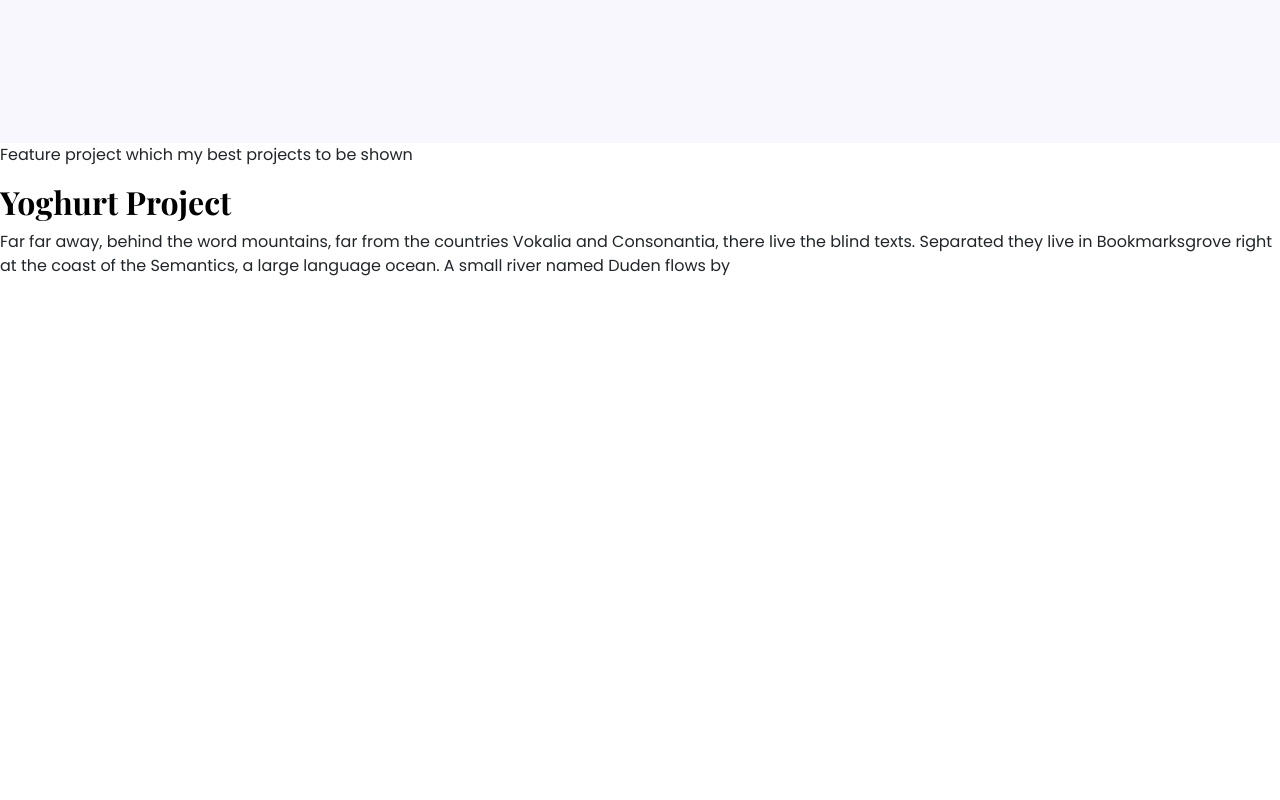
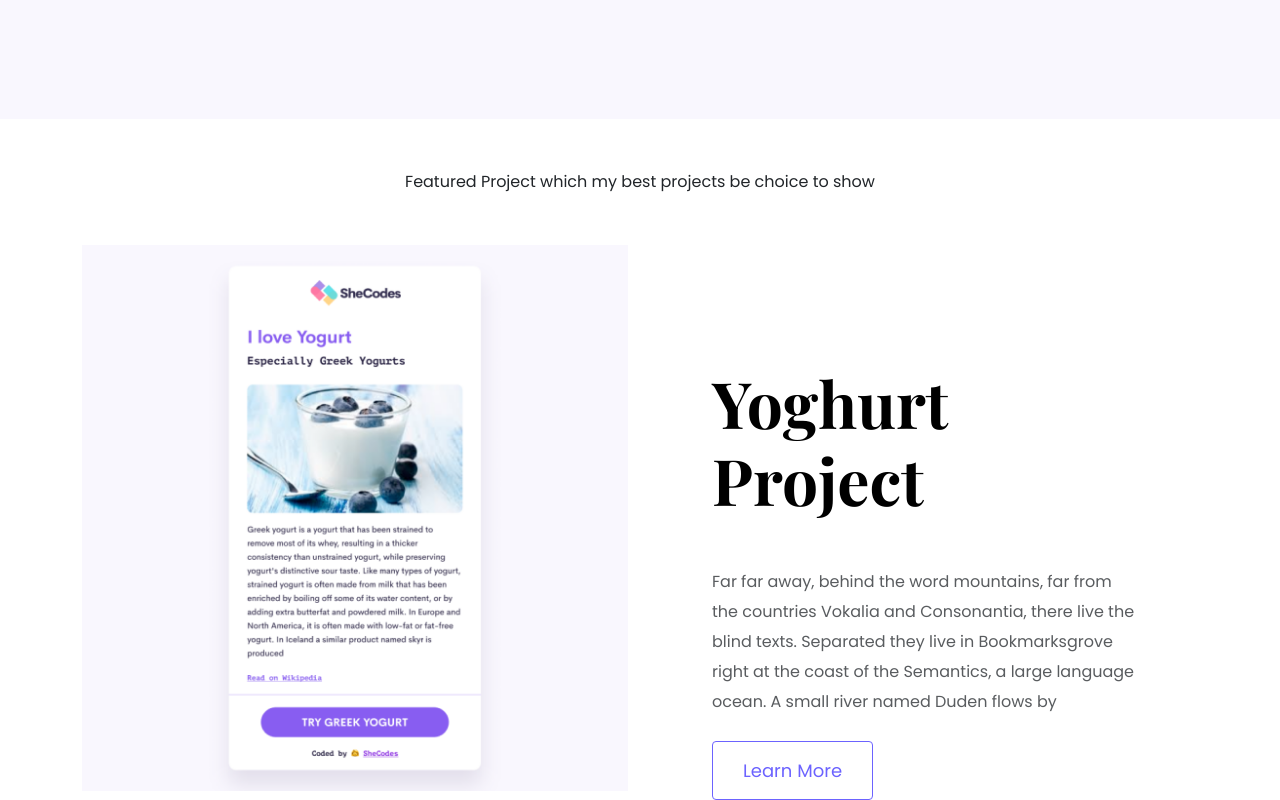
Before and after one commit to KengMagee/portfolio-project-lesson7, a plain HTML site: page index.html in a window 1280 px wide. Shown: the part 509-1309 px from the top of the page. Before the commit the page ends 803 px from the top, so only its background shows below. Drawn offline with nearby package versions, Linux system fonts and the light colour scheme; a web font is replaced by a local one.

Commit message:
created column grids and added project images

```diff
--- a/index.html
+++ b/index.html
@@ -42,13 +42,29 @@
         <a href="#" class="btn btn-branding">Contact Me</a>
       </div>
     </div>
-    <p>Feature project which my best projects to be shown</p>
-    <h2>Yoghurt Project</h2>
-    <p>
-      Far far away, behind the word mountains, far from the countries Vokalia
-      and Consonantia, there live the blind texts. Separated they live in
-      Bookmarksgrove right at the coast of the Semantics, a large language
-      ocean. A small river named Duden flows by
+    <p class="text-center m-5">
+      Featured Project which my best projects be choice to show
     </p>
+    <div class="container">
+      <div class="row">
+        <div class="col-6">
+          <img src="images/yoghurt.png" class="img-fluid" alt="" />
+        </div>
+        <div class="col-6">
+          <div class="project-description">
+            <h2 class="mb-5">Yoghurt Project</h2>
+
+            <p class="mb-4 text-muted">
+              Far far away, behind the word mountains, far from the countries
+              Vokalia and Consonantia, there live the blind texts. Separated
+              they live in Bookmarksgrove right at the coast of the Semantics, a
+              large language ocean. A small river named Duden flows by
+            </p>
+
+            <a href="" class="btn btn-branding-outline">Learn More</a>
+          </div>
+        </div>
+      </div>
+    </div>
   </body>
 </html>
--- a/styles/portfolio.css
+++ b/styles/portfolio.css
@@ -20,8 +20,13 @@ h4 {
 h1 {
   font-size: 96px;
 }
+h2 {
+  font-size: 64px;
+}
 p {
   font-weight: normal;
+  font-size: 16px;
+  line-height: 30px;
 }
 .hero {
   background: var(--secondary-color);
@@ -47,3 +52,14 @@ p {
   line-height: 27px;
   padding: 15px 30px;
 }
+.btn-branding-outline {
+  border-radius: 4px;
+  font-size: 18px;
+  line-height: 27px;
+  padding: 15px 30px;
+  color: var(--branding-color);
+  border: 1px solid var(--branding-color);
+}
+.project-description {
+  padding: 120px 60px 0;
+}
```
Also changed, not shown: images/dictionary.png (added), images/weather.png (added), images/yoghurt.png (added).
